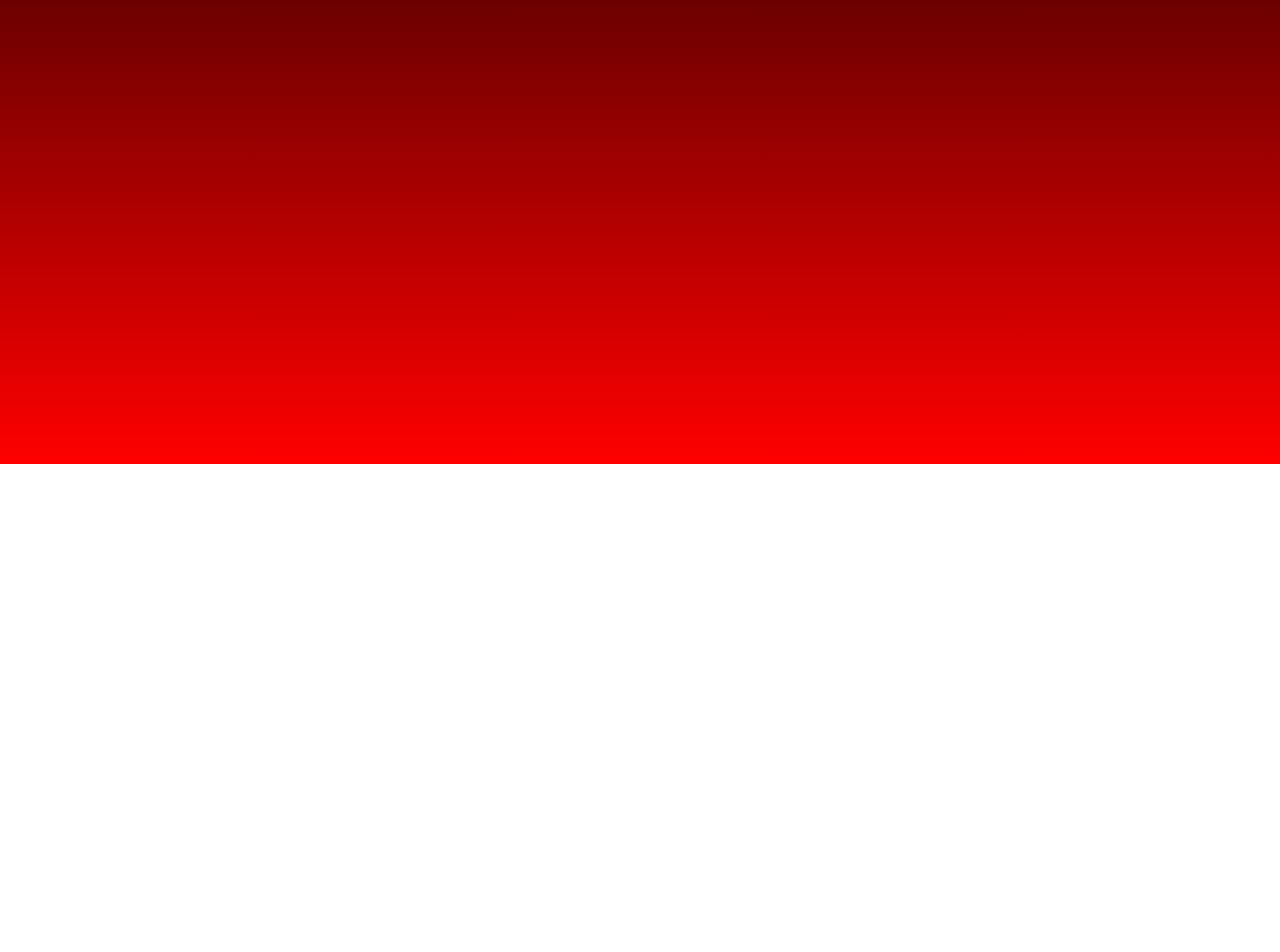
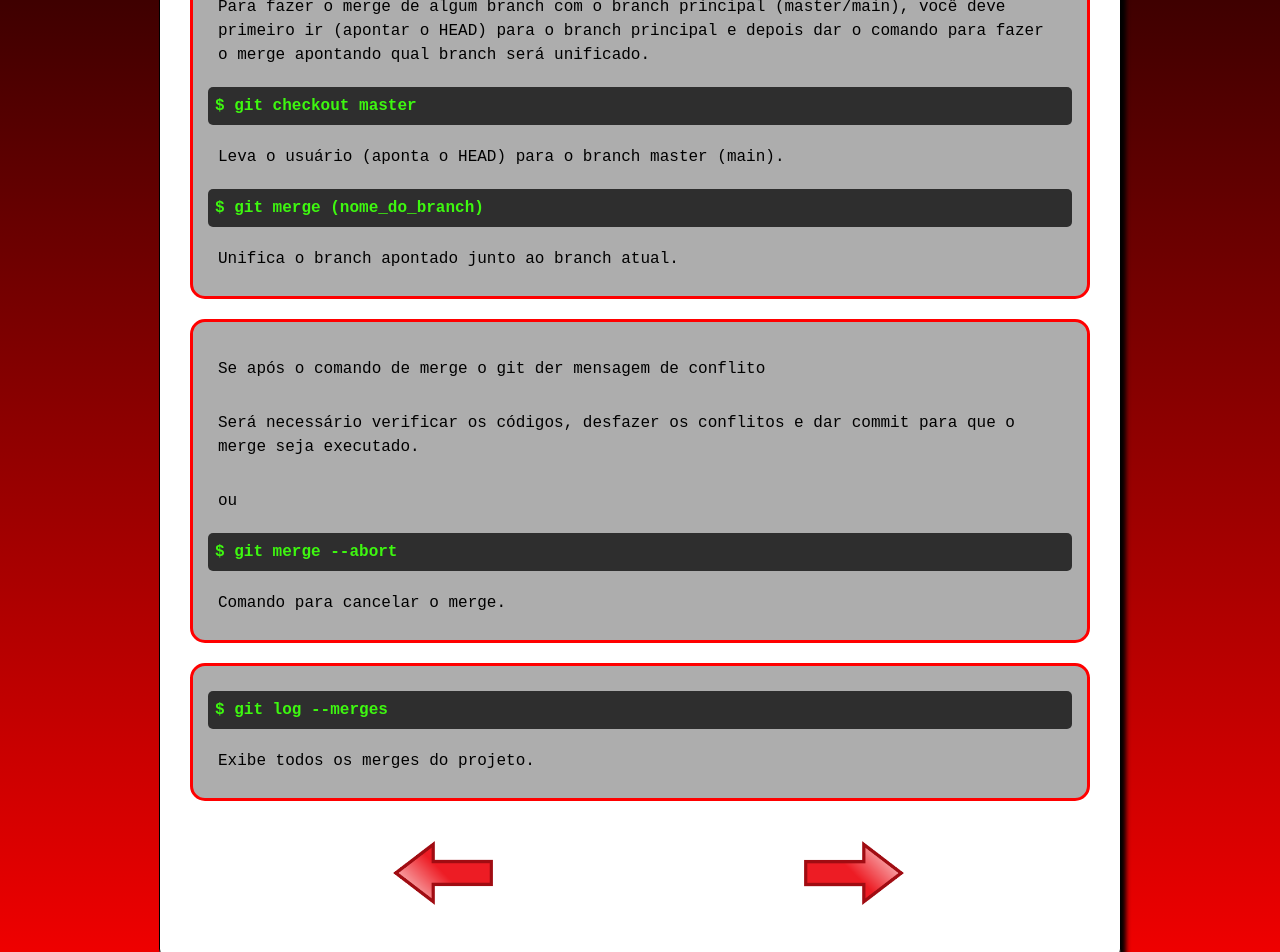
Before and after one commit to willypedroso/gitflix, a React (Create React App) app: page /merge in a window 1280 px wide. Shown: the part 340-1292 px from the top of the page. Before the commit the page ends 804 px from the top, so only its background shows below. Built offline with nearby package versions, Linux system fonts and the light colour scheme.

Commit message:
add branch and merge pages

```diff
--- /dev/null
+++ b/src/components/content/Branch.jsx
@@ -0,0 +1,52 @@
+import React from "react";
+import Arrows from "./Arrows";
+
+export default () => {
+    return (
+        <div className="Content">
+            <h1>CRIANDO UM BRANCH</h1>
+
+            <div className="Instruction">
+                <div className="Code">$ git branch (nome_do_branch)</div>
+                <p>Cria um novo branch.</p>
+
+                <div className="Code">$ git checkout (nome_do_branch)</div>
+                <p>Muda (aponta o HEAD) para o branch apontado se já existente.</p>
+            </div>
+
+
+
+
+            <div className="Instruction">
+                <div className="Code">$ git checkout -b (nome_do_branch)</div>
+                <p>Cria um novo branch e muda (aponta o HEAD) para o mesmo.</p>
+            </div>
+
+
+            <div className="Instruction">
+                <div className="Code">$ git branch -a</div>
+                <code>Lista todas os branches.</code>
+            </div>
+
+
+            <div className="Instruction">
+                <div className="Code">$ git branch</div>
+                <p>Exibe o branch atual em que está o HEAD. O branch que está editando no momento.</p>
+            </div>
+
+
+            <div className="Instruction">
+                <div className="Code">$ git branch -d (nome_do_branch)</div>
+                <p>Deleta o branch informado.</p>
+                <div className="Code">$ git push origin --delete (nome_do_branch)</div>
+                <p>Deleta o branch do repositório remoto (github).</p>
+            </div>
+            <span className="Back">
+                <Arrows img="Back" link="/tags" />
+            </span>
+            <span className="Foward">
+                <Arrows img="Foward" link="/merge" />
+            </span>
+        </div>
+    )
+}
--- a/src/components/content/Menu.jsx
+++ b/src/components/content/Menu.jsx
@@ -16,6 +16,8 @@ export default () => {
             <Cards link="/clone" content="Clonando projetos"/>
             <Cards link="/fork" content="Fork e colaboração em projetos"/>
             <Cards link="/tags" content="Gerenciando Tags"/>
+            <Cards link="/branch" content="Gerenciando Branches"/>
+            <Cards link="/merge" content="Gerenciando Merges"/>
         </div>
     )
 }
--- /dev/null
+++ b/src/components/content/Merge.jsx
@@ -0,0 +1,37 @@
+import React from "react";
+import Arrows from "./Arrows";
+
+export default () => {
+    return (
+        <div className="Content">
+            <h1>UNINDO BRANCHES</h1>
+
+            <div className="Instruction">
+                <p>Para fazer o merge de algum branch com o branch principal (master/main), você deve primeiro ir (apontar o HEAD) para o branch principal e depois dar o comando para fazer o merge apontando qual branch será unificado.</p>
+                <div className="Code">$ git checkout master</div>
+                <p>Leva o usuário (aponta o HEAD) para o branch master (main).</p>
+                <div className="Code">$ git merge (nome_do_branch)</div>
+                <p>Unifica o branch apontado junto ao branch atual.</p>
+            </div>
+
+            <div className="Instruction">
+                <p>Se após o comando de merge o git der mensagem de conflito</p>
+                <p>Será necessário verificar os códigos, desfazer os conflitos e dar commit para que o merge seja executado.</p>
+                <p>ou</p>
+                <div className="Code">$ git merge --abort</div>
+                <p>Comando para cancelar o merge.</p>
+            </div>
+
+            <div className="Instruction">
+                <div className="Code">$ git log --merges</div>
+                <p>Exibe todos os merges do projeto.</p>
+            </div>
+            <span className="Back">
+                <Arrows img="Back" link="/branch" />
+            </span>
+            <span className="Foward">
+                <Arrows img="Foward" link="/" />
+            </span>
+        </div>
+    )
+}
--- a/src/components/layout/Main.jsx
+++ b/src/components/layout/Main.jsx
@@ -12,6 +12,8 @@ import Github from "../content/Github";
 import Clone from "../content/Clone";
 import Fork from "../content/Fork";
 import Tags from "../content/Tags";
+import Branch from "../content/Branch";
+import Merge from "../content/Merge";
 import './Main.css'
 
 export default props => {
@@ -30,6 +32,8 @@ export default props => {
                 <Route path="/clone" element={<Clone />} />
                 <Route path="/fork" element={<Fork />} />
                 <Route path="/tags" element={<Tags />} />
+                <Route path="/branch" element={<Branch />} />
+                <Route path="/merge" element={<Merge />} />
             </Routes>
         </div>
     )
```
